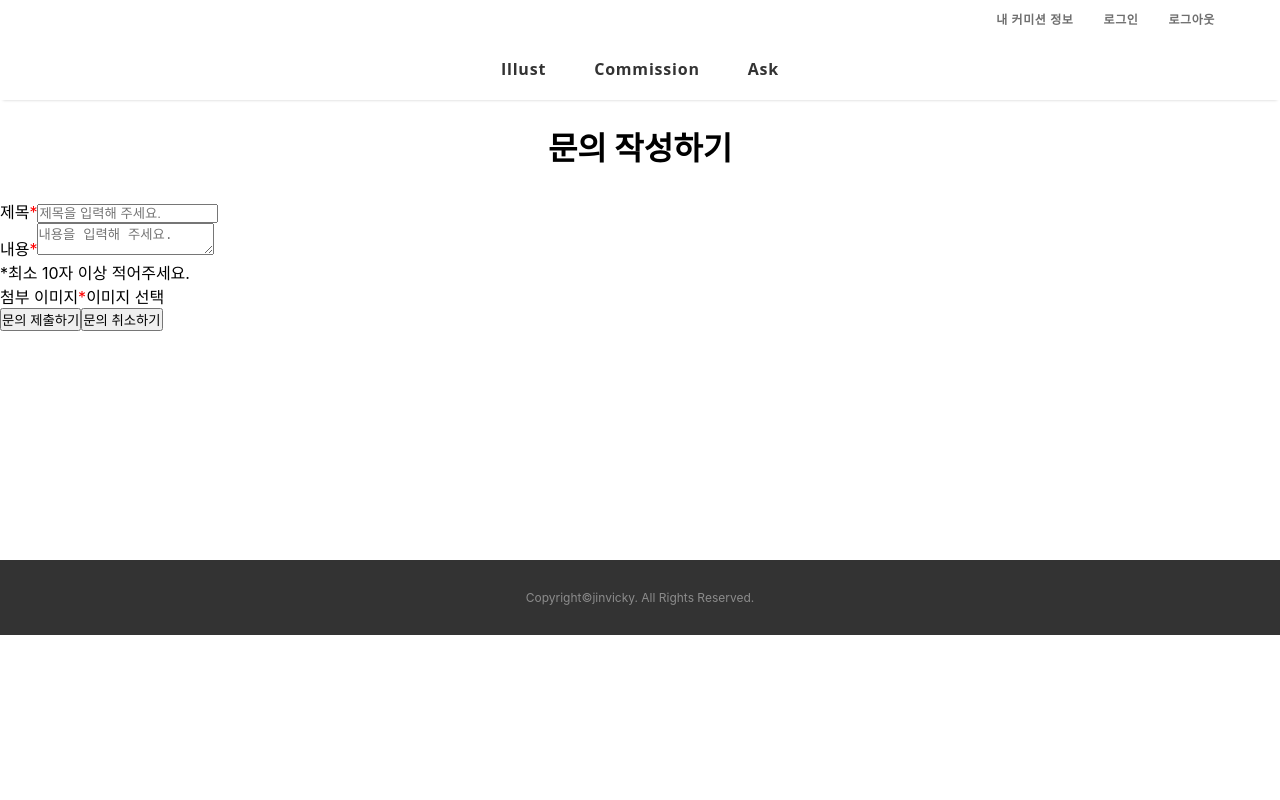
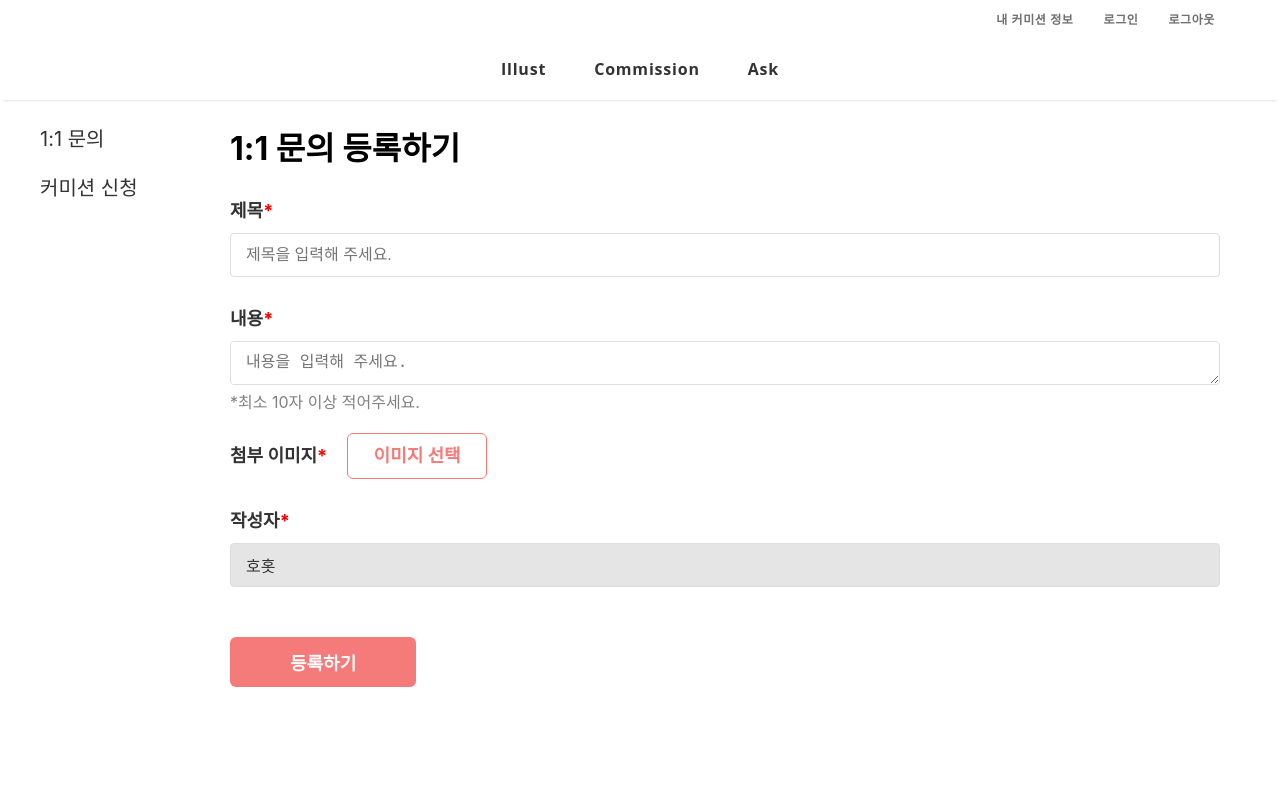
Before and after one commit to CM-WORLD/FRONT-END, a React (Create React App) app: page /inquiry/form in a window 1280 px wide. Shown: the top 800 px of the page. Built offline with nearby package versions, Linux system fonts and the light colour scheme.

Commit message:
Feat: 문의 등록 페이지 css 추가

```diff
--- a/src/pages/inquiry/form/index.tsx
+++ b/src/pages/inquiry/form/index.tsx
@@ -1,22 +1,26 @@
+import MyCommonContent from "../../myPage/common";
+import SideNav from "../../myPage/sideNav";
 import "./style.scss";
 
 const InquiryForm = () => {
-  return (
-    <>
+  const form = (
     <div className="inquiry-form">
-        <h1>문의 작성하기</h1>
       <div className="form-box">
         <div className="input-line">
           <label htmlFor="">
             제목<span className="astrik">*</span>
           </label>
-            <input type="text" placeholder="제목을 입력해 주세요." />
+          <input
+            className="input"
+            type="text"
+            placeholder="제목을 입력해 주세요."
+          />
         </div>
         <div className="input-line">
           <label htmlFor="">
             내용<span className="astrik">*</span>
           </label>
-            <textarea placeholder="내용을 입력해 주세요." />
+          <textarea className="input" placeholder="내용을 입력해 주세요." />
           <p>*최소 10자 이상 적어주세요.</p>
         </div>
         <div className="input-line">
@@ -24,12 +28,23 @@ const InquiryForm = () => {
             첨부 이미지<span className="astrik">*</span>
           </label>
           <input type="file" id="img" />
-            <label htmlFor="img">이미지 선택</label>
+          <label className="file-label" htmlFor="img">
+            이미지 선택
+          </label>
+        </div>
+        <div className="input-line">
+          <label htmlFor="">
+            작성자<span className="astrik">*</span>
+          </label>
+          <input readOnly value="호홋" className="input" type="text" />
         </div>
       </div>
-        <button>문의 제출하기</button>
-        <button>문의 취소하기</button>
+      <button className="reg-btn">등록하기</button>
     </div>
+  );
+  return (
+    <>
+      <MyCommonContent title="1:1 문의 등록하기" content={form} />
     </>
   );
 };
--- a/src/pages/inquiry/form/style.scss
+++ b/src/pages/inquiry/form/style.scss
@@ -1,23 +1,70 @@
 @import "../../../common/Variable.scss";
 
 .inquiry-form {
-  padding-top: $nav-padding-top;
   min-height: $default-min-height;
 
   input[type="file"] {
     display: none;
   }
 
-  h1 {
-    padding: 30px;
-    text-align: center;
-  }
-
   .form-box {
     .input-line {
+      margin-top: 20px;
+
+      p {
+        color: gray;
+      }
+
+      label {
+        width: 140px;
+        font-size: 18px;
+        font-weight: bold;
+        line-height: 44px;
+        color: $text-dark;
+      }
+
+      .input {
+        box-sizing: border-box;
+        width: 100%;
+        height: 44px;
+        border: 1px solid rgb(221, 221, 221);
+        border-radius: 4px;
+        padding: 0px 11px 1px 15px;
+
+        font-size: 16px;
+        font-weight: 400;
+        color: rgb(51, 51, 51);
+        outline: none;
+        line-height: 42px;
+
+        &:read-only {
+          background-color: rgba(203, 203, 203, 0.492);
+        }
+      }
       .astrik {
         color: red;
       }
+
+      .file-label {
+        display: inline-block;
+        margin-left: 20px;
+        border-radius: 6px;
+        border: 1px solid $primary-color;
+        color: $primary-color;
+        font-weight: bold;
+        background-color: white;
+        text-align: center;
+      }
     }
   }
+  .reg-btn {
+    margin-top: 50px;
+    border: none;
+    border-radius: 6px;
+    color: white;
+    font-size: 18px;
+    font-weight: bold;
+    padding: 12px 60px;
+    background-color: $primary-color;
+  }
 }
--- a/src/pages/myPage/sideNav/style.scss
+++ b/src/pages/myPage/sideNav/style.scss
@@ -4,7 +4,7 @@
 
   li {
     list-style-type: none;
-    padding: 20px 40px;
+    padding: 0 40px 20px 40px;
 
     a {
       text-decoration: none;
```
Lines whose indentation alone changed are shown as unchanged.
